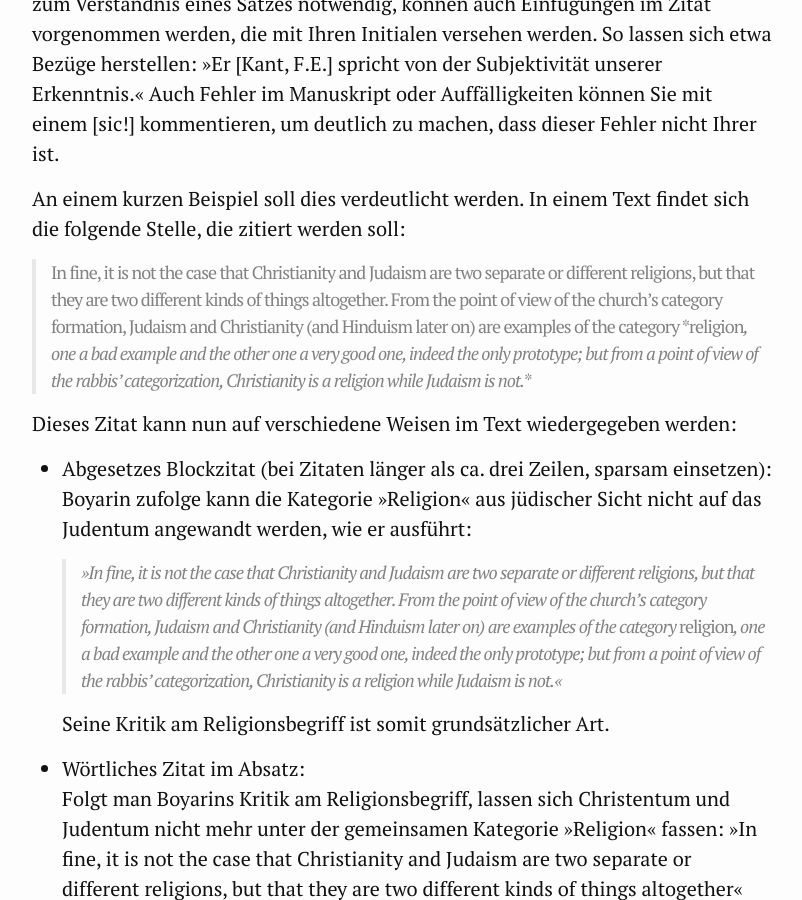
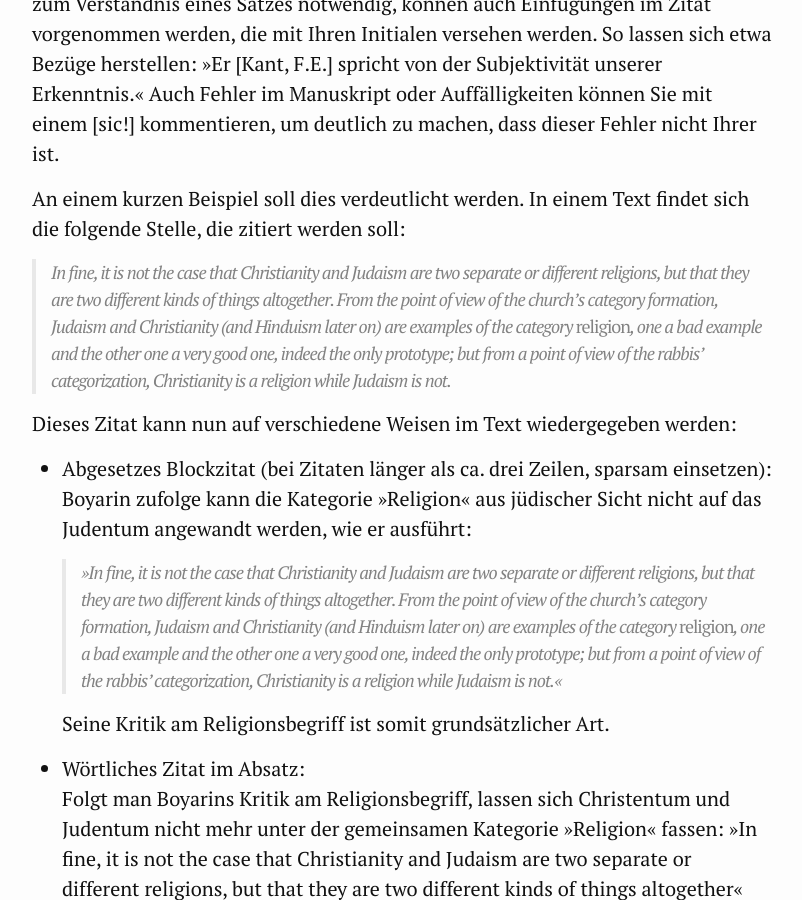
Before and after one commit to CERES-RUB/wissenschaftliches-arbeiten, a Jekyll site: the page built from 05_Zitieren.md, in a window 1280 px wide and 900 px high, scrolled down 1898 px. Shown: the whole window, without its empty margins (238-1040 px from the left). Built offline with Jekyll 4.4.1, drawn with Linux system fonts in a browser that asks for light colours.

Commit message:
Remove explicit italics formatting around block quotes.

```diff
--- a/05_Zitieren.md
+++ b/05_Zitieren.md
@@ -47,7 +47,7 @@
 
 An einem kurzen Beispiel soll dies verdeutlicht werden. In einem Text findet sich die folgende Stelle, die zitiert werden soll:
 
-> *In fine, it is not the case that Christianity and Judaism are two separate or different religions, but that they are two different kinds of things altogether. From the point of view of the church’s category formation, Judaism and Christianity (and Hinduism later on) are examples of the category *religion*, one a bad example and the other one a very good one, indeed the only prototype; but from a point of view of the rabbis’ categorization, Christianity is a religion while Judaism is not.*
+> In fine, it is not the case that Christianity and Judaism are two separate or different religions, but that they are two different kinds of things altogether. From the point of view of the church’s category formation, Judaism and Christianity (and Hinduism later on) are examples of the category *religion*, one a bad example and the other one a very good one, indeed the only prototype; but from a point of view of the rabbis’ categorization, Christianity is a religion while Judaism is not.
 
 Dieses Zitat kann nun auf verschiedene Weisen im Text wiedergegeben werden:
 
@@ -117,7 +117,7 @@
 
 Die Fußnotenzitierweise soll an folgendem Beispiel demonstriert werden:
 
-> *My argument is that there cannot be a universal definition of religion, not only because its constituent elements and relationships are historically specific, but because that definition is itself the historical product of discursive processes.*
+> My argument is that there cannot be a universal definition of religion, not only because its constituent elements and relationships are historically specific, but because that definition is itself the historical product of discursive processes.
 
 -   Erstes Zitat (Vollangabe):\
     So schreibt Talal Asad: »My argument is that there cannot be a universal definition of religion, not only because its constituent elements and relationships are historically specific, but because that definition is itself the historical product of discursive processes.«[^1]
@@ -153,7 +153,7 @@
 
 Bei dieser Zitierweise, die vor allem in den Natur- und Sozialwissenschaften gebräuchlich ist, aber inzwischen auch in den Geisteswissenschaften Verwendung findet, werden Quellenbelege nicht in Fußnoten angeführt, sondern direkt im Text. Die Fußnoten sind damit ausschließlich Anmerkungen vorbehalten. Im Text werden Quellen durch ein Kürzel aus Autorennachname und Erscheinungsjahr gebildet. Im Literaturverzeichnis kann dann mit Hilfe dieser Angaben die volle Literaturangabe nachgeschlagen werden.[^5]
 
-> *Religions are powerful not because they reveal transcendent truths or the effects of an ontologized “History”, but because they serve as instruments in the communicative formation of identity and provide people with a concrete script of action.*
+> Religions are powerful not because they reveal transcendent truths or the effects of an ontologized “History”, but because they serve as instruments in the communicative formation of identity and provide people with a concrete script of action.
 
 -   Erstes Zitat:\
     »Religions are powerful not because they reveal transcendent truths or the effects of an ontologized »History«, but because they serve as instruments in the communicative formation of identity and provide people with a concrete script of action« (Stuckrad 2003, 269).
```
